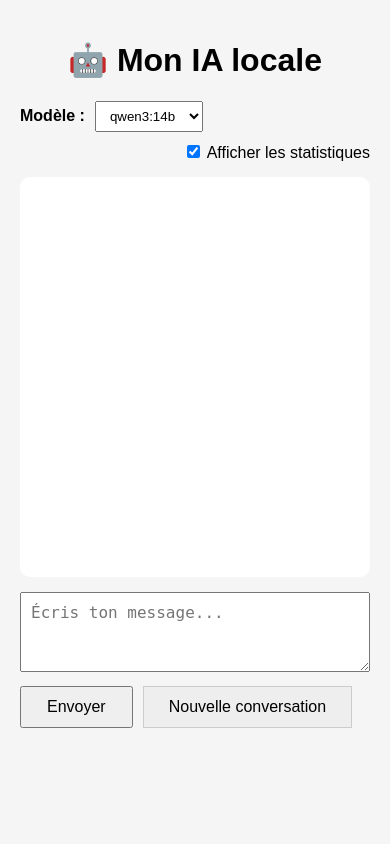
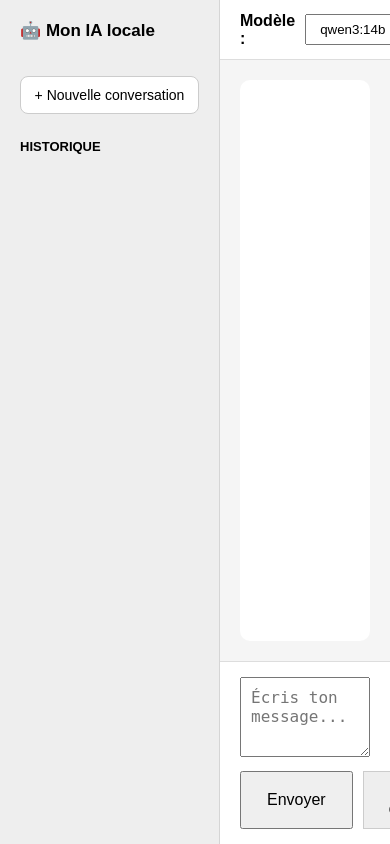
Before and after one commit to lmalta/ai-chat, a Flask app: page / in a window 390 px wide. Run offline with Flask 3, Linux system fonts and the light colour scheme; the visitor is signed in with stand-in values (Sample User, id 1); data that the repository does not hold is empty; parts of the project's set-up code (start-up, migrations or seed data) failed here and were passed over.

Commit message:
Complete conversation history interface

```diff
--- a/static/app.js
+++ b/static/app.js
@@ -40,6 +40,89 @@
     return div;
 }
 
+// =========================
+// Charger les conversations
+// =========================
+
+async function loadConversations() {
+
+    const conversationList =
+        document.getElementById(
+            "conversationList"
+        );
+
+
+    try {
+
+        const response =
+            await fetch(
+                "/api/conversations"
+            );
+
+
+        if (!response.ok) {
+
+            throw new Error(
+                "Erreur HTTP " +
+                response.status
+            );
+
+        }
+
+
+        const conversations =
+            await response.json();
+
+
+        conversationList.innerHTML = "";
+
+
+        conversations.forEach(
+            function(conversation) {
+
+                const button =
+                    document.createElement(
+                        "button"
+                    );
+
+
+                button.className =
+                    "conversation-item";
+
+
+                button.innerText =
+                    conversation.title;
+
+
+                button.addEventListener(
+                    "click",
+                    function() {
+
+                        loadConversation(
+                            conversation.id
+                        );
+
+                    }
+                );
+
+
+                conversationList.appendChild(
+                    button
+                );
+
+            }
+        );
+
+    }
+    catch (error) {
+
+        console.error(
+            "Erreur chargement conversations :",
+            error
+        );
+
+    }
+}
 
 // =========================
 // Affichage statistiques
@@ -98,6 +181,83 @@
 // Envoyer un message
 // =========================
 
+async function loadConversation(id) {
+
+    try {
+
+        const response =
+            await fetch(
+                "/api/conversations/" + id
+            );
+
+
+        if (!response.ok) {
+
+            throw new Error(
+                "Erreur HTTP " +
+                response.status
+            );
+
+        }
+
+
+        const conversation =
+            await response.json();
+
+
+        // =========================
+        // Mettre à jour la conversation active
+        // =========================
+
+        conversationId =
+            conversation.id;
+
+
+        // =========================
+        // Recharger les messages
+        // =========================
+
+        messages = [];
+
+
+        chat.innerHTML = "";
+
+
+        conversation.messages.forEach(
+            function(message) {
+
+                messages.push({
+                    role: message.role,
+                    content: message.content
+                });
+
+
+                addMessage(
+                    message.role,
+                    message.content
+                );
+
+            }
+        );
+
+
+        chat.scrollTop =
+            chat.scrollHeight;
+
+
+        promptInput.focus();
+
+    }
+    catch (error) {
+
+        console.error(
+            "Erreur chargement conversation :",
+            error
+        );
+
+    }
+}
+
 async function sendMessage() {
 
     const prompt =
@@ -152,6 +312,8 @@
 
         conversationId =
             conversation.id;
+
+        await loadConversations();
     }
 
 
@@ -374,6 +536,8 @@
 
     messages = [];
 
+    conversationId = null;
+
     chat.innerHTML = "";
 
     promptInput.focus();
@@ -440,3 +604,14 @@
 
     }
 );
+
+document
+    .getElementById("newConversationButton")
+    .addEventListener(
+        "click",
+        function() {
+            clearChat();
+        }
+    );
+
+loadConversations();
--- a/static/style.css
+++ b/static/style.css
@@ -3,26 +3,172 @@
 }
 
 
+html,
+body {
+    width: 100%;
+    height: 100%;
+    margin: 0;
+}
+
+
 body {
     font-family: Arial, sans-serif;
-    max-width: 900px;
-    margin: auto;
-    padding: 20px;
     background: #f5f5f5;
 }
 
 
-h1 {
-    text-align: center;
+/* =========================
+   Layout principal
+   ========================= */
+
+.app-layout {
+    display: flex;
+
+    width: 100%;
+    height: 100vh;
+
+    overflow: hidden;
 }
 
 
+/* =========================
+   Sidebar gauche
+   ========================= */
+
+.conversation-sidebar {
+    width: 260px;
+    flex-shrink: 0;
+
+    height: 100vh;
+
+    padding: 20px;
+
+    background: #eeeeee;
+
+    border-right: 1px solid #d5d5d5;
+
+    overflow-y: auto;
+}
+
+
+.conversation-sidebar h1 {
+    text-align: left;
+
+    font-size: 20px;
+
+    margin: 0 0 25px 0;
+}
+
+
+.conversation-sidebar h2 {
+    margin: 25px 0 12px 0;
+
+    font-size: 13px;
+
+    text-transform: uppercase;
+}
+
+
+/* =========================
+   Nouvelle conversation
+   ========================= */
+
+.new-conversation-button {
+    width: 100%;
+
+    padding: 10px 12px;
+
+    border: 1px solid #ccc;
+
+    border-radius: 8px;
+
+    background: white;
+
+    cursor: pointer;
+
+    font-size: 14px;
+}
+
+
+.new-conversation-button:hover {
+    background: #f5f5f5;
+}
+
+
+/* =========================
+   Liste conversations
+   ========================= */
+
+.conversation-item {
+    display: block;
+
+    width: 100%;
+
+    margin-bottom: 6px;
+
+    padding: 9px 10px;
+
+    border: none;
+
+    border-radius: 7px;
+
+    background: transparent;
+
+    text-align: left;
+
+    cursor: pointer;
+
+    font-size: 14px;
+}
+
+
+.conversation-item:hover {
+    background: #dddddd;
+}
+
+
+/* =========================
+   Zone principale
+   ========================= */
+
+.main-content {
+    display: flex;
+
+    flex-direction: column;
+
+    flex: 1;
+
+    width: 0;
+
+    height: 100vh;
+
+    min-width: 0;
+    min-height: 0;
+
+    overflow: hidden;
+}
+
+
+/* =========================
+   Barre supérieure
+   ========================= */
+
 .controls {
     display: flex;
+
     align-items: center;
+
     gap: 10px;
-    margin-bottom: 15px;
-    flex-wrap: wrap;
+
+    height: 60px;
+
+    padding: 15px 20px;
+
+    background: white;
+
+    border-bottom: 1px solid #ddd;
+
+    flex-shrink: 0;
 }
 
 
@@ -36,27 +182,55 @@
 }
 
 
-#chat {
-    background: white;
-    border-radius: 10px;
+/* =========================
+   Zone de chat
+   ========================= */
+
+.chat-area {
+    flex: 1;
+
+    min-width: 0;
+    min-height: 0;
+
     padding: 20px;
-    min-height: 400px;
-    margin-bottom: 15px;
+
     overflow-y: auto;
 }
 
 
+#chat {
+    width: 100%;
+
+    min-height: 100%;
+
+    padding: 20px;
+
+    background: white;
+
+    border-radius: 10px;
+}
+
+
+/* =========================
+   Messages
+   ========================= */
+
 .message {
     margin: 15px 0;
+
     padding: 12px;
+
     border-radius: 8px;
+
     white-space: pre-wrap;
+
     word-wrap: break-word;
 }
 
 
 .user {
     background: #e3f2fd;
+
     text-align: right;
 }
 
@@ -66,53 +240,81 @@
 }
 
 
+/* =========================
+   Zone de saisie
+   ========================= */
+
+.input-area {
+    flex-shrink: 0;
+
+    padding: 15px 20px;
+
+    background: white;
+
+    border-top: 1px solid #ddd;
+}
+
+
 textarea {
     width: 100%;
+
     height: 80px;
+
+    padding: 10px;
+
     font-size: 16px;
-    padding: 10px;
+
     resize: vertical;
 }
 
 
 .buttons {
     display: flex;
+
     gap: 10px;
 }
 
 
 button {
     margin-top: 10px;
+
     padding: 10px 25px;
+
     font-size: 16px;
+
     cursor: pointer;
 }
 
 
 button.secondary {
     background: #eeeeee;
+
     border: 1px solid #ccc;
 }
 
 
 button:disabled {
     cursor: not-allowed;
+
     opacity: 0.6;
 }
 
 
-/* ========================= */
-/* Fenêtre statistiques      */
-/* ========================= */
+/* =========================
+   Fenêtre statistiques
+   ========================= */
 
 .modal {
     position: fixed;
+
     inset: 0;
 
     background: rgba(0, 0, 0, 0.5);
 
     display: flex;
+
     align-items: center;
+
     justify-content: center;
 
     z-index: 1000;
@@ -127,12 +329,12 @@
 .modal-content {
     position: relative;
 
-    background: white;
-
     width: 90%;
     max-width: 500px;
 
     padding: 25px;
+
+    background: white;
 
     border-radius: 12px;
 
@@ -147,6 +349,7 @@
 
 .stats-row {
     display: flex;
+
     justify-content: space-between;
 
     padding: 8px 0;
@@ -166,12 +369,30 @@
     top: 8px;
     right: 12px;
 
+    margin: 0;
+
+    padding: 0;
+
     border: none;
+
     background: transparent;
 
     font-size: 28px;
+}
 
-    padding: 0;
 
-    margin: 0;
+/* =========================
+   Mobile
+   ========================= */
+
+@media (max-width: 700px) {
+
+    .conversation-sidebar {
+        width: 220px;
+    }
+
+    .conversation-sidebar h1 {
+        font-size: 17px;
+    }
+
 }
--- a/templates/index.html
+++ b/templates/index.html
@@ -1,4 +1,5 @@
 <!DOCTYPE html>
+
 <html lang="fr">
 
 <head>
@@ -19,17 +20,57 @@
 
 </head>
 
+
 <body>
 
-    <div class="container">
+
+    <div class="app-layout">
+
+
+        <!-- =========================
+             SIDEBAR
+             ========================= -->
+
+        <aside class="conversation-sidebar">
+
 
             <h1>🤖 Mon IA locale</h1>
 
+
+            <button
+                id="newConversationButton"
+                class="new-conversation-button"
+            >
+                + Nouvelle conversation
+            </button>
+
+
+            <h2>Historique</h2>
+
+
+            <div id="conversationList"></div>
+
+
+        </aside>
+
+
+
+        <!-- =========================
+             ZONE PRINCIPALE
+             ========================= -->
+
+        <main class="main-content">
+
+
             <div class="controls">
 
+
                 <label for="model">
+
                     <strong>Modèle :</strong>
+
                 </label>
+
 
                 <select id="model">
 
@@ -41,12 +82,15 @@
                         selected
                         {% endif %}
                     >
+
                         {{ model }}
+
                     </option>
 
                     {% endfor %}
 
                 </select>
+
 
                 <label class="stats-checkbox">
 
@@ -60,10 +104,28 @@
 
                 </label>
 
+
             </div>
 
 
+
+            <!-- =========================
+                 CHAT
+                 ========================= -->
+
+            <div class="chat-area">
+
                 <div id="chat"></div>
+
+            </div>
+
+
+
+            <!-- =========================
+                 SAISIE
+                 ========================= -->
+
+            <div class="input-area">
 
 
                 <textarea
@@ -74,53 +136,78 @@
 
                 <div class="buttons">
 
+
                     <button id="sendButton">
+
                         Envoyer
+
                     </button>
+
 
                     <button
                         id="clearButton"
                         class="secondary"
                     >
+
                         Nouvelle conversation
+
                     </button>
 
-        </div>
 
                 </div>
 
 
-    <!-- ========================= -->
-    <!-- Fenêtre statistiques       -->
-    <!-- ========================= -->
+            </div>
+
+
+        </main>
+
+
+    </div>
+
+
+
+    <!-- =========================
+         Fenêtre statistiques
+         ========================= -->
 
     <div
         id="statsModal"
         class="modal hidden"
     >
 
+
         <div class="modal-content">
+
 
             <button
                 id="closeStats"
                 class="close"
             >
+
                 ×
+
             </button>
+
 
             <h2>📊 Statistiques</h2>
 
+
             <div id="statsContent"></div>
+
 
         </div>
 
+
     </div>
+
 
 
     <script
         src="{{ url_for('static', filename='app.js') }}"
     ></script>
 
+
 </body>
 
 </html>
```
Lines whose indentation alone changed are shown as unchanged.
